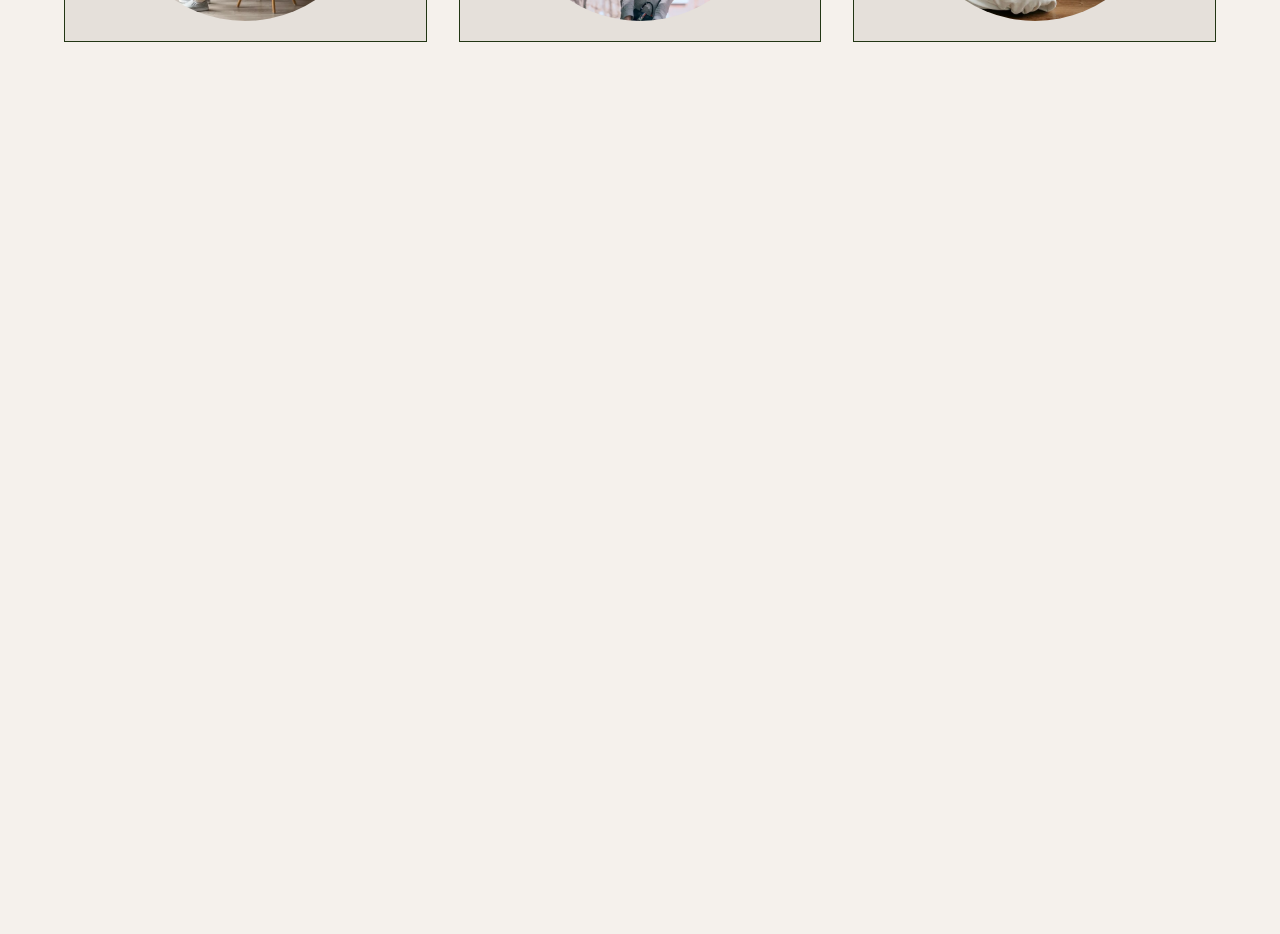
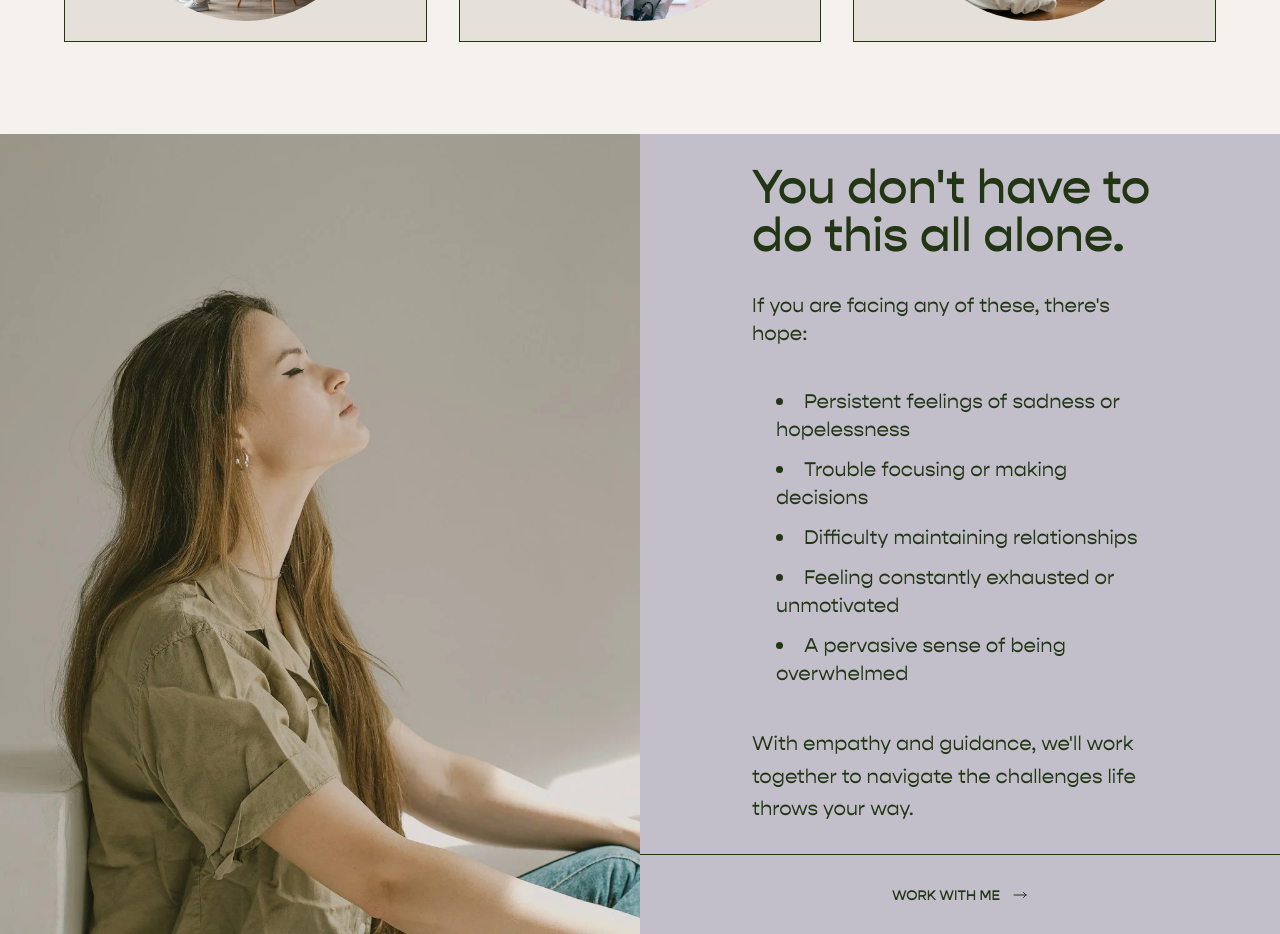
Before and after one commit to NIHHHHHHHHHHH/bloom-therapy, a Next.js app: page / in a window 1280 px wide. Shown: the part 2200-3134 px from the top of the page. Before the commit the page ends 2334 px from the top, so only its background shows below. Built offline with nearby package versions, Linux system fonts and the light colour scheme.

Commit message:
feat: add WorkWithMe section with challenges list

```diff
--- a/app/globals.css
+++ b/app/globals.css
@@ -35,6 +35,7 @@
   /* Background Colors */
   --color-primary: #F5F1EC;      /* Main background - hero, specialties, FAQs, footer (was cream) */
   --color-secondary: #e5e0da;    /* Secondary background - hero banner, cards, profession section, footer (was parafin) */
+   --color-accent: #c2bfcb;       /* Accent background - work with me section (was lavender) */
 
   /* Text Colors */
   --color-foreground: #223614;    /* All text, headings, paragraphs (was dark-green) */
--- a/app/page.js
+++ b/app/page.js
@@ -2,6 +2,7 @@ import Header from '@/components/Header'
 import HeroSection from '@/components/HeroSection'
 import HeroBanner from '@/components/HeroBanner'
 import MySpecialties from '@/components/MySpecialities'
+import WorkWithMe from '@/components/WorkWithMe'
 
 
 export default function Home() {
@@ -11,6 +12,7 @@ export default function Home() {
       <HeroSection />
       <HeroBanner />
       <MySpecialties />
+      <WorkWithMe />
     </main>
   )
 }
--- /dev/null
+++ b/components/WorkWithMe.js
@@ -0,0 +1,55 @@
+import Button from './Button'
+
+export default function WorkWithMe() {
+  const challenges = [
+    "Persistent feelings of sadness or hopelessness",
+    "Trouble focusing or making decisions",
+    "Difficulty maintaining relationships",
+    "Feeling constantly exhausted or unmotivated",
+    "A pervasive sense of being overwhelmed"
+  ]
+
+  return (
+    <section className="w-full md:h-screen bg-accent">
+      <div className="grid md:grid-cols-2 md:h-full">
+        {/* Left Side - Image */}
+        <div className="relative h-70 md:h-full">
+          <img
+            src="/images/work-with-me.webp"
+            alt="Therapy session"
+            className="w-full h-full object-cover"
+          />
+        </div>
+
+        {/* Right Side - Content */}
+        <div className="flex flex-col md:h-full">
+          <div className="flex-1 flex flex-col justify-center max-w-3xl px-2 sm:px-12 py-12 md:mx-10 lg:mx-12 xl:mx-16 2xl:mx-20 md:py-0">
+            <h2 className="text-4xl lg:text-5xl 2xl:text-6xl font-medium text-foreground mb-8">
+              You don't have to do this all alone.
+            </h2>
+
+            <p className="tex-base sm:text-lg xl:text-xl text-foreground mb-5 sm:mb-15 md:mb-7 xl:mb-10">
+              If you are facing any of these, there's hope:
+            </p>
+
+            <ul className="list-disc list-inside space-y-3 mx-2 sm:mx-5 xl:mx-6 mb-7 xl:mb-10 tex-base sm:text-lg xl:text-xl text-foreground">
+              {challenges.map((challenge, index) => (
+                <li key={index}>
+                  {challenge}
+                </li>
+              ))}
+            </ul>
+
+            <p className="tex-base sm:text-lg xl:text-xl text-foreground leading-relaxed">
+              With empathy and guidance, we'll work together to navigate the challenges life throws your way.
+            </p>
+          </div>
+
+          <Button href="#contact" className='h-12 lg:h-20' fullWidth>
+            WORK WITH ME
+          </Button>
+        </div>
+      </div>
+    </section>
+  )
+}
```
Also changed, not shown: public/images/work-with-me.webp (added).
